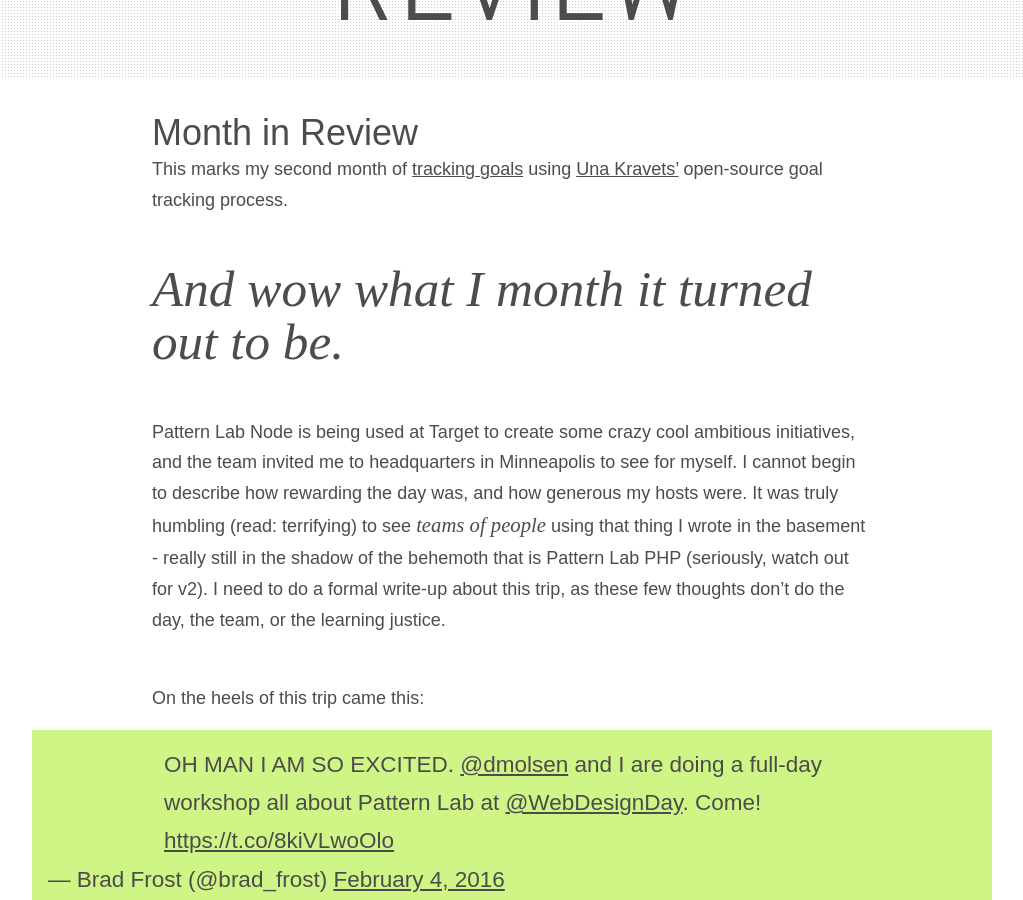
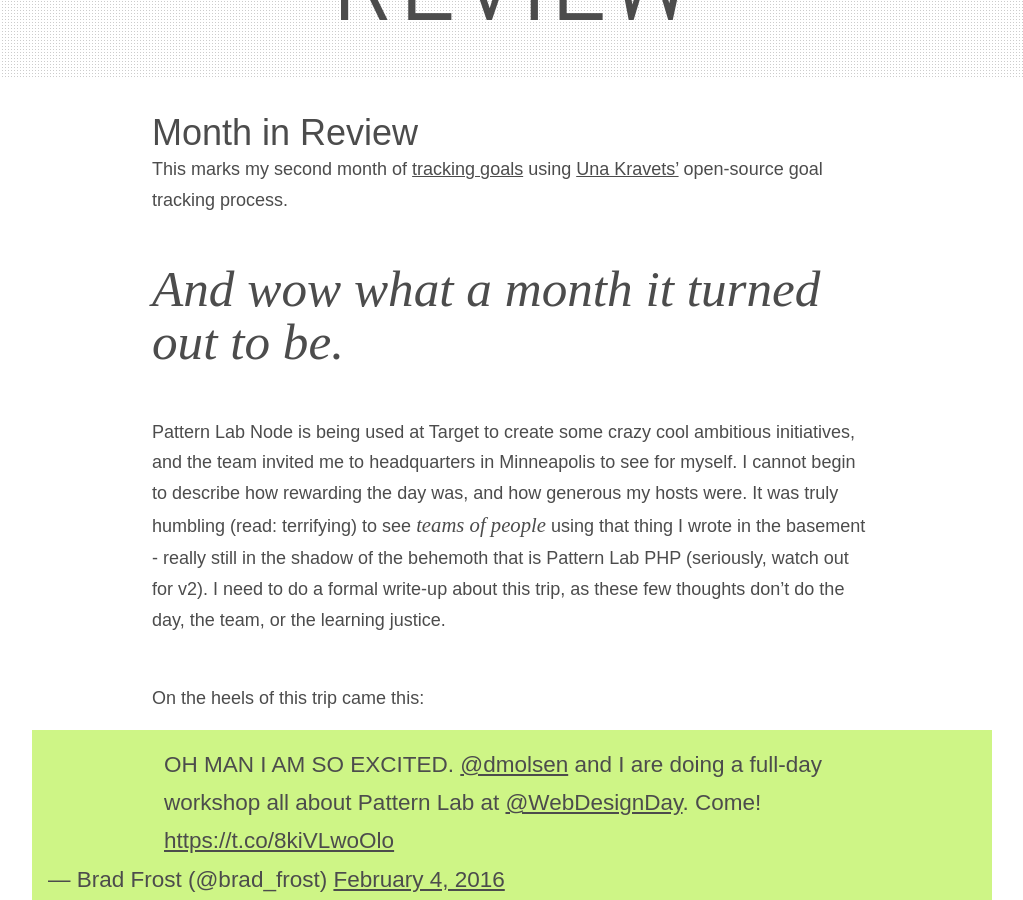
Before and after one commit to bmuenzenmeyer/bmuenzenmeyer.github.io, a Jekyll site: the page built from _posts/2016-3-1-february-month-in-review.md, in a window 1280 px wide and 900 px high, scrolled down 570 px. Shown: the whole window, without its empty margins (128-1151 px from the left). Built offline with Jekyll 4.4.1, drawn with Linux system fonts in a browser that asks for light colours; comment, search, counter and statistics services are not loaded.

Commit message:
fix typo

```diff
--- a/_posts/2016-3-1-february-month-in-review.md
+++ b/_posts/2016-3-1-february-month-in-review.md
@@ -14,7 +14,7 @@
 ### Month in Review
 This marks my second month of [tracking goals](https://github.com/bmuenzenmeyer/personal-goals) using [Una Kravets'](https://twitter.com/una) open-source goal tracking process.
 
-<em class="emphasis">And wow what I month it turned out to be.</em>
+<em class="emphasis">And wow what a month it turned out to be.</em>
 
 Pattern Lab Node is being used at Target to create some crazy cool ambitious initiatives, and the team invited me to headquarters in Minneapolis to see for myself. I cannot begin to describe how rewarding the day was, and how generous my hosts were. It was truly humbling (read: terrifying)  to see _teams of people_ using that thing I wrote in the basement - really still in the shadow of the behemoth that is Pattern Lab PHP (seriously, watch out for v2). I need to do a formal write-up about this trip, as these few thoughts don't do the day, the team, or the learning justice.
 
```
